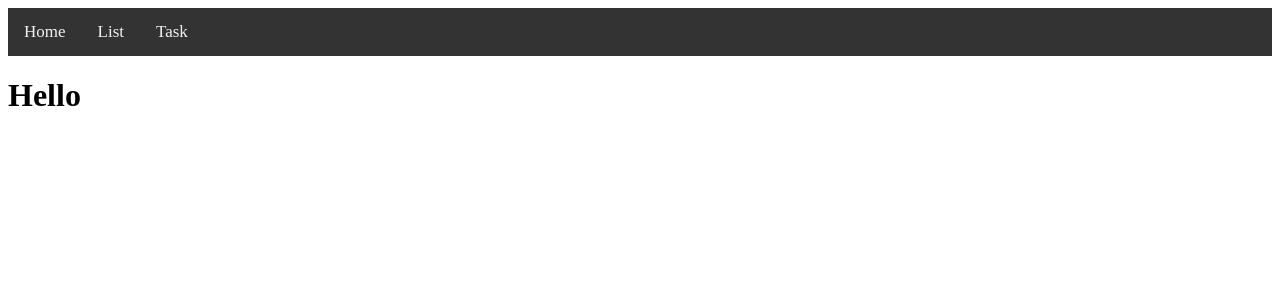
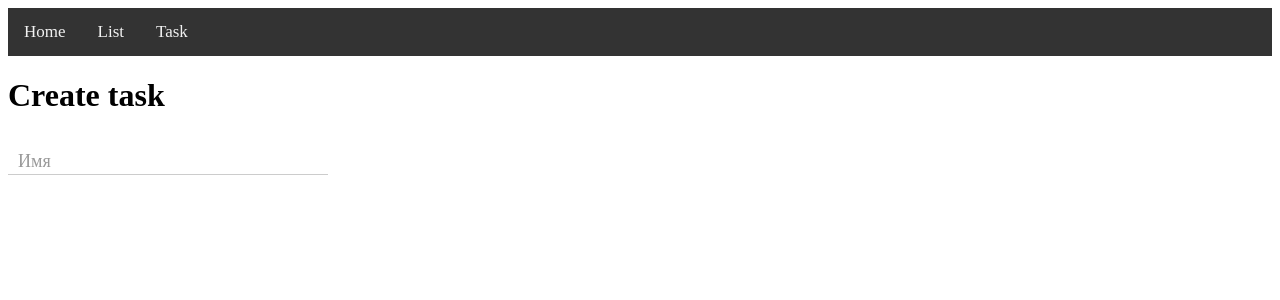
Before and after one commit to Wilson2254/work-list, a Vue app: page / in a window 1280 px wide. Shown: the top 300 px of the page. Built offline with nearby package versions, Linux system fonts and the light colour scheme.

Commit message:
Edit files

```diff
--- a/src/router/index.js
+++ b/src/router/index.js
@@ -1,6 +1,5 @@
 import Vue from 'vue'
 import VueRouter from 'vue-router'
-import Home from '../views/Home.vue'
 
 Vue.use(VueRouter)
 
@@ -8,7 +7,7 @@ Vue.use(VueRouter)
   {
     path: '/',
     name: 'create',
-    component: Home
+    component: () => import('../views/Create.vue')
   },
   {
     path: '/list',
--- /dev/null
+++ b/src/views/Create.vue
@@ -0,0 +1,84 @@
+<template>
+  <div>
+    <h1>Create task</h1>
+    <form>
+      <div class="group">
+        <input type="text" required />
+        <span class="bar"></span>
+        <label>Имя</label>
+      </div>
+    </form>
+  </div>
+</template>
+
+<script>
+</script>
+
+<style scoped>
+.group {
+  position: relative;
+  margin-bottom: 30px;
+}
+
+input {
+  font-size: 16px;
+  padding: 10px;
+  display: block;
+  width: 300px;
+  border: none;
+  border-bottom: 1px solid #ccc;
+}
+input:focus {
+  outline: none;
+}
+label {
+  color: #999;
+  font-size: 18px;
+  position: absolute;
+  pointer-events: none;
+  left: 10px;
+  top: 15px;
+  transition: 0.2s ease all;
+  -moz-transition: 0.2s ease all;
+  -webkit-transition: 0.2s ease all;
+}
+
+/* active state */
+input:focus ~ label,
+input:valid ~ label {
+  top: -15px;
+  font-size: 14px;
+  color: #5264ae;
+}
+
+/* BOTTOM BARS ================================= */
+.bar {
+  position: relative;
+  display: block;
+  width: 320px;
+}
+.bar:before,
+.bar:after {
+  content: "";
+  height: 2px;
+  width: 0;
+  bottom: 0;
+  position: absolute;
+  background: #5264ae;
+  transition: 0.2s ease all;
+  -moz-transition: 0.2s ease all;
+  -webkit-transition: 0.2s ease all;
+}
+.bar:before {
+  left: 50%;
+}
+.bar:after {
+  right: 50%;
+}
+
+/* active state */
+input:focus ~ .bar:before,
+input:focus ~ .bar:after {
+  width: 50%;
+}
+</style>
--- a/src/views/Home.vue
+++ /dev/null
@@ -1,12 +0,0 @@
-<template>
-  <div>
-    <h1>Hello</h1>
-  </div>
-</template>
-
-<script>
-export default {
-  name: "Home",
-  components: {}
-};
-</script>
```
